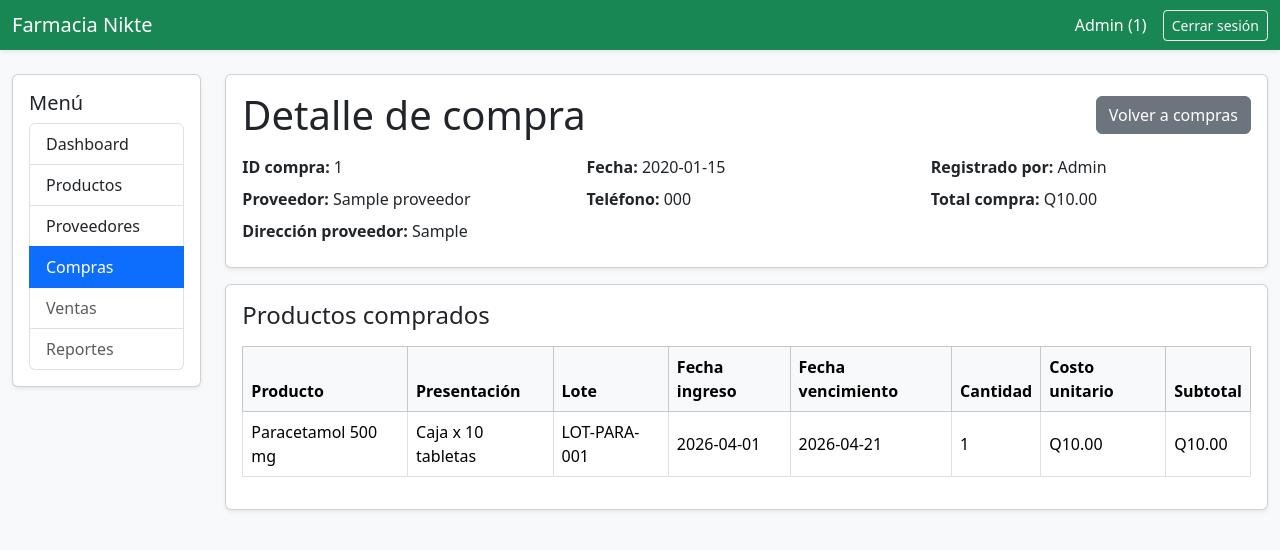
After one commit to Santiagobrrrr/nikte-farmacia, a PHP site: page /nikte-farmacia/modules/compras/show.php?id=1 in a window 1280 px wide. The commit adds this page. Shown: the top 550 px of the page. Run offline with PHP 8.4, Linux system fonts and the light colour scheme; a user stored in the database is signed in; data comes from the database, SQL or seed files in the repository; tables that the repository leaves empty hold one stand-in row (values such as "Sample post").

Commit message:
detalle de compras

```diff
--- a/modules/compras/index.php
+++ b/modules/compras/index.php
@@ -83,6 +83,7 @@ try {
                                         <th>Proveedor</th>
                                         <th>Usuario</th>
                                         <th>Total compra</th>
+                                        <th width="120">Acciones</th>
                                     </tr>
                                 </thead>
                                 <tbody>
@@ -93,6 +94,11 @@ try {
                                             <td><?= htmlspecialchars($compra['proveedor']); ?></td>
                                             <td><?= htmlspecialchars($compra['usuario']); ?></td>
                                             <td>Q<?= number_format((float) $compra['total_compra'], 2); ?></td>
+                                            <td>
+                                                <a href="<?= BASE_URL; ?>/modules/compras/show.php?id=<?= (int) $compra['id_compra']; ?>" class="btn btn-sm btn-outline-dark">
+                                                    Ver
+                                                </a>
+                                            </td>
                                         </tr>
                                     <?php endforeach; ?>
                                 </tbody>
--- /dev/null
+++ b/modules/compras/show.php
@@ -0,0 +1,162 @@
+<?php
+require_once __DIR__ . '/../../includes/auth_check.php';
+require_once __DIR__ . '/../../config/database.php';
+require_once __DIR__ . '/../../includes/header.php';
+
+$idCompra = isset($_GET['id']) ? (int) $_GET['id'] : 0;
+
+if ($idCompra <= 0) {
+    $_SESSION['access_error'] = 'Compra no válida.';
+    header('Location: ' . BASE_URL . '/modules/compras/index.php');
+    exit;
+}
+
+$compra = null;
+$detalles = [];
+$error = '';
+
+try {
+    $pdo = getPDO();
+
+    $sqlCompra = "SELECT
+                    c.id_compra,
+                    c.fecha_compra,
+                    c.total_compra,
+                    p.nombre AS proveedor,
+                    p.telefono AS proveedor_telefono,
+                    p.direccion AS proveedor_direccion,
+                    u.nombre AS usuario
+                  FROM compra c
+                  INNER JOIN proveedor p ON p.id_proveedor = c.id_proveedor
+                  INNER JOIN usuario u ON u.id_usuario = c.id_usuario
+                  WHERE c.id_compra = :id_compra
+                  LIMIT 1";
+
+    $stmtCompra = $pdo->prepare($sqlCompra);
+    $stmtCompra->execute(['id_compra' => $idCompra]);
+    $compra = $stmtCompra->fetch();
+
+    if (!$compra) {
+        $_SESSION['access_error'] = 'Compra no encontrada.';
+        header('Location: ' . BASE_URL . '/modules/compras/index.php');
+        exit;
+    }
+
+    $sqlDetalles = "SELECT
+                        dc.id_detalle_compra,
+                        pr.nombre AS producto,
+                        pr.presentacion,
+                        l.codigo_lote,
+                        l.fecha_ingreso,
+                        l.fecha_vencimiento,
+                        dc.cantidad,
+                        dc.costo_unitario,
+                        dc.subtotal
+                    FROM detallecompra dc
+                    INNER JOIN producto pr ON pr.id_producto = dc.id_producto
+                    INNER JOIN lote l ON l.id_lote = dc.id_lote
+                    WHERE dc.id_compra = :id_compra
+                    ORDER BY dc.id_detalle_compra ASC";
+
+    $stmtDetalles = $pdo->prepare($sqlDetalles);
+    $stmtDetalles->execute(['id_compra' => $idCompra]);
+    $detalles = $stmtDetalles->fetchAll();
+
+} catch (Throwable $e) {
+    $error = 'No se pudo cargar el detalle de la compra.';
+}
+?>
+
+<div class="container-fluid py-4">
+    <div class="row">
+        <?php require_once __DIR__ . '/../../includes/sidebar.php'; ?>
+
+        <div class="col-12 col-md-9 col-lg-10">
+            <?php if (!empty($error)): ?>
+                <div class="alert alert-danger">
+                    <?= htmlspecialchars($error); ?>
+                </div>
+            <?php else: ?>
+                <div class="card shadow-sm mb-3">
+                    <div class="card-body">
+                        <div class="d-flex justify-content-between align-items-center mb-3">
+                            <h1 class="mb-0">Detalle de compra</h1>
+                            <a href="<?= BASE_URL; ?>/modules/compras/index.php" class="btn btn-secondary">
+                                Volver a compras
+                            </a>
+                        </div>
+
+                        <div class="row">
+                            <div class="col-12 col-md-4 mb-2">
+                                <strong>ID compra:</strong> <?= (int) $compra['id_compra']; ?>
+                            </div>
+                            <div class="col-12 col-md-4 mb-2">
+                                <strong>Fecha:</strong> <?= htmlspecialchars($compra['fecha_compra']); ?>
+                            </div>
+                            <div class="col-12 col-md-4 mb-2">
+                                <strong>Registrado por:</strong> <?= htmlspecialchars($compra['usuario']); ?>
+                            </div>
+                            <div class="col-12 col-md-4 mb-2">
+                                <strong>Proveedor:</strong> <?= htmlspecialchars($compra['proveedor']); ?>
+                            </div>
+                            <div class="col-12 col-md-4 mb-2">
+                                <strong>Teléfono:</strong> <?= htmlspecialchars($compra['proveedor_telefono'] ?? ''); ?>
+                            </div>
+                            <div class="col-12 col-md-4 mb-2">
+                                <strong>Total compra:</strong> Q<?= number_format((float) $compra['total_compra'], 2); ?>
+                            </div>
+                            <div class="col-12 mb-2">
+                                <strong>Dirección proveedor:</strong> <?= htmlspecialchars($compra['proveedor_direccion'] ?? ''); ?>
+                            </div>
+                        </div>
+                    </div>
+                </div>
+
+                <div class="card shadow-sm">
+                    <div class="card-body">
+                        <h2 class="h4 mb-3">Productos comprados</h2>
+
+                        <?php if (empty($detalles)): ?>
+                            <div class="alert alert-warning mb-0">
+                                Esta compra no tiene detalles registrados.
+                            </div>
+                        <?php else: ?>
+                            <div class="table-responsive">
+                                <table class="table table-bordered table-hover align-middle">
+                                    <thead class="table-light">
+                                        <tr>
+                                            <th>Producto</th>
+                                            <th>Presentación</th>
+                                            <th>Lote</th>
+                                            <th>Fecha ingreso</th>
+                                            <th>Fecha vencimiento</th>
+                                            <th>Cantidad</th>
+                                            <th>Costo unitario</th>
+                                            <th>Subtotal</th>
+                                        </tr>
+                                    </thead>
+                                    <tbody>
+                                        <?php foreach ($detalles as $detalle): ?>
+                                            <tr>
+                                                <td><?= htmlspecialchars($detalle['producto']); ?></td>
+                                                <td><?= htmlspecialchars($detalle['presentacion'] ?? ''); ?></td>
+                                                <td><?= htmlspecialchars($detalle['codigo_lote']); ?></td>
+                                                <td><?= htmlspecialchars($detalle['fecha_ingreso']); ?></td>
+                                                <td><?= htmlspecialchars($detalle['fecha_vencimiento']); ?></td>
+                                                <td><?= (int) $detalle['cantidad']; ?></td>
+                                                <td>Q<?= number_format((float) $detalle['costo_unitario'], 2); ?></td>
+                                                <td>Q<?= number_format((float) $detalle['subtotal'], 2); ?></td>
+                                            </tr>
+                                        <?php endforeach; ?>
+                                    </tbody>
+                                </table>
+                            </div>
+                        <?php endif; ?>
+                    </div>
+                </div>
+            <?php endif; ?>
+        </div>
+    </div>
+</div>
+
+<?php require_once __DIR__ . '/../../includes/footer.php'; ?>
```
Also changed, not shown: modules/compras/action.php (+18 -2 lines), modules/compras/form.php (+51 -7 lines).
